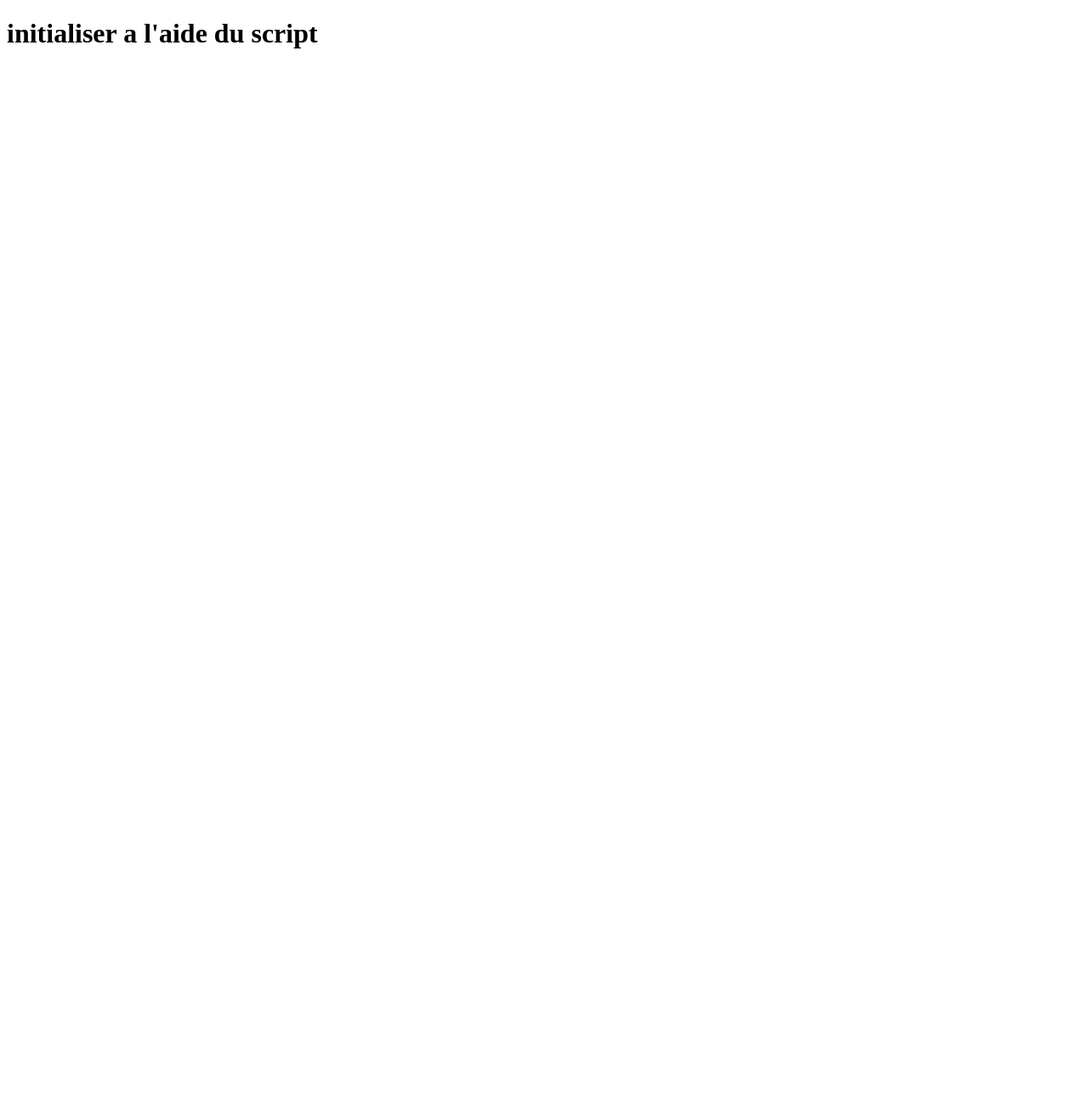
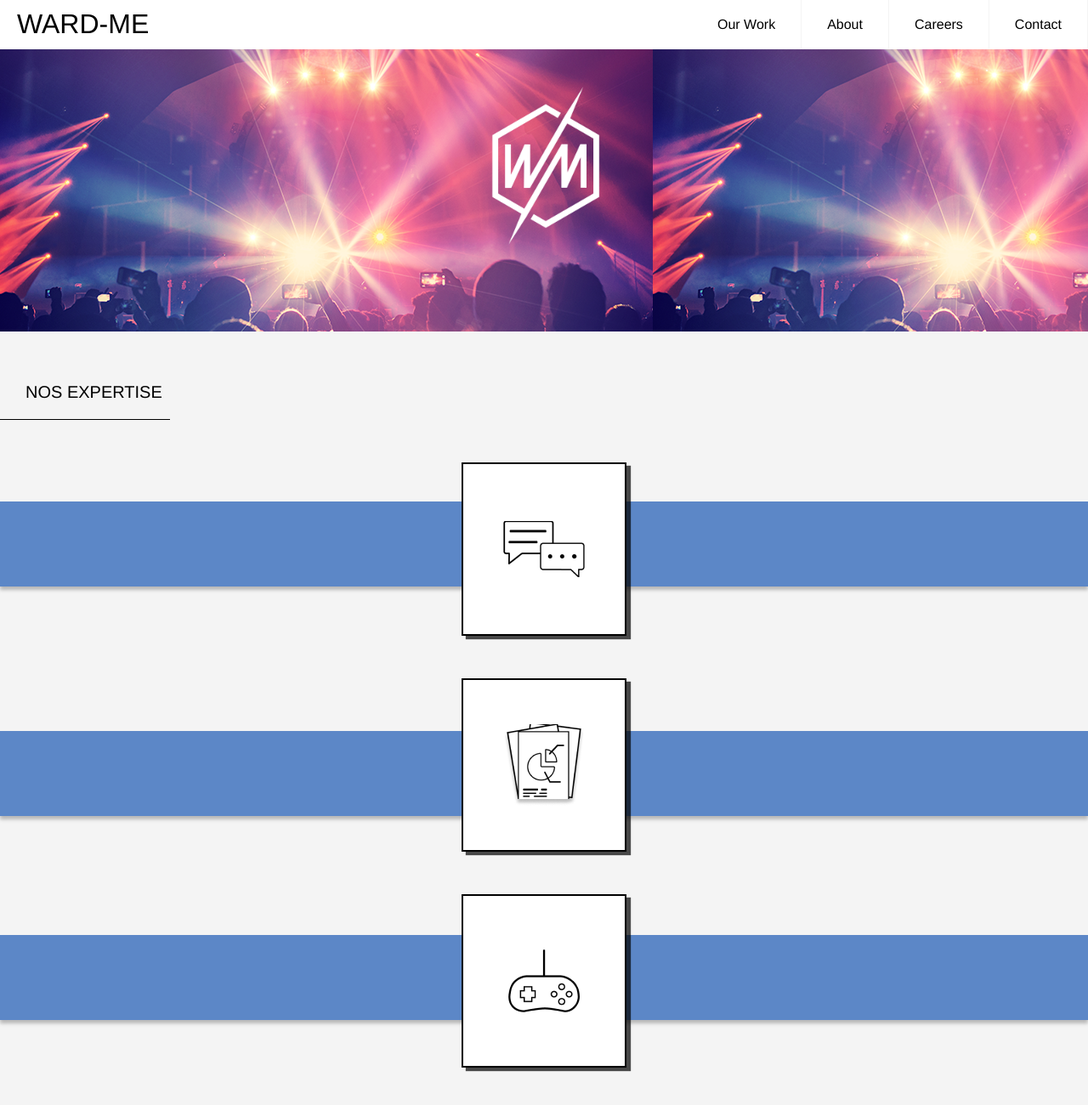
Before and after one commit to hugoborini/ward-me-v3, a website built with Parcel: page src/index.html in a window 1280 px wide. Shown: the whole page at 85% size. Before the commit the page ends 800 px from the top, so only its background shows below. Built offline with nearby package versions, Linux system fonts and the light colour scheme.

Commit message:
add the start

```diff
--- a/src/index.html
+++ b/src/index.html
@@ -8,7 +8,49 @@
     <link rel="stylesheet" href="style/style.scss" />
   </head>
   <body>
-    <h1>initialiser a l'aide du script</h1>
+    <header class="header">
+      <a href="" class="logo">WARD-ME</a>
+      <input class="menu-btn" type="checkbox" id="menu-btn" />
+      <label class="menu-icon" for="menu-btn"
+        ><span class="navicon"></span
+      ></label>
+      <ul class="menu">
+        <li><a href="#work">Our Work</a></li>
+        <li><a href="#about">About</a></li>
+        <li><a href="#careers">Careers</a></li>
+        <li><a href="#contact">Contact</a></li>
+      </ul>
+    </header>
+    <main>
+      <section class="nos-expertise">
+        <section class="first-section">
+          <img
+            class="first-section__image"
+            src="assets/log_wm.png"
+            alt=""
+            srcset=""
+          />
+        </section>
+        <section class="title">
+          <p class="title__txt">NOS EXPERTISE</p>
+          <div class="title__txt--underline"></div>
+        </section>
+        <section class="expertise">
+          <div class="expertise--conseil">
+            <img class="expertise--conseil__image" src="assets/chat.png" />
+          </div>
+          <div class="expertise--conseil">
+            <img class="expertise--conseil__image" src="assets/statistic.png" />
+          </div>
+          <div class="expertise--conseil">
+            <img class="expertise--conseil__image" src="assets/game.png" />
+          </div>
+        </section>
+      </section>
+      <div class="expertise__bg--conseil"></div>
+      <div class="expertise__bg--etude"></div>
+      <div class="expertise__bg--event"></div>
+    </main>
     <script src="js/app.js"></script>
   </body>
 </html>
--- /dev/null
+++ b/src/style/burger.scss
@@ -0,0 +1,139 @@
+body {
+  margin: 0;
+  font-family: Helvetica, sans-serif;
+  background-color: #f4f4f4;
+}
+
+a {
+  color: #000;
+}
+
+/* header */
+
+.header {
+  background-color: #fff;
+  position: fixed;
+  width: 100%;
+  z-index: 3;
+}
+
+.header ul {
+  margin: 0;
+  padding: 0;
+  list-style: none;
+  overflow: hidden;
+  background-color: #fff;
+}
+
+.header li a {
+  display: block;
+  padding: 20px 20px;
+  border-right: 1px solid #f4f4f4;
+  text-decoration: none;
+}
+
+.header li a:hover,
+.header .menu-btn:hover {
+  background-color: #f4f4f4;
+}
+
+.header .logo {
+  display: block;
+  float: left;
+  font-size: 2em;
+  padding: 10px 20px;
+  text-decoration: none;
+}
+
+/* menu */
+
+.header .menu {
+  clear: both;
+  max-height: 0;
+  transition: max-height 0.2s ease-out;
+}
+
+/* menu icon */
+
+.header .menu-icon {
+  cursor: pointer;
+  display: inline-block;
+  float: right;
+  padding: 28px 20px;
+  position: relative;
+  user-select: none;
+}
+
+.header .menu-icon .navicon {
+  background: #333;
+  display: block;
+  height: 2px;
+  position: relative;
+  transition: background 0.2s ease-out;
+  width: 18px;
+}
+
+.header .menu-icon .navicon:before,
+.header .menu-icon .navicon:after {
+  background: #333;
+  content: "";
+  display: block;
+  height: 100%;
+  position: absolute;
+  transition: all 0.2s ease-out;
+  width: 100%;
+}
+
+.header .menu-icon .navicon:before {
+  top: 5px;
+}
+
+.header .menu-icon .navicon:after {
+  top: -5px;
+}
+
+/* menu btn */
+
+.header .menu-btn {
+  display: none;
+}
+
+.header .menu-btn:checked ~ .menu {
+  max-height: 240px;
+}
+
+.header .menu-btn:checked ~ .menu-icon .navicon {
+  background: transparent;
+}
+
+.header .menu-btn:checked ~ .menu-icon .navicon:before {
+  transform: rotate(-45deg);
+}
+
+.header .menu-btn:checked ~ .menu-icon .navicon:after {
+  transform: rotate(45deg);
+}
+
+.header .menu-btn:checked ~ .menu-icon:not(.steps) .navicon:before,
+.header .menu-btn:checked ~ .menu-icon:not(.steps) .navicon:after {
+  top: 0;
+}
+
+/* 48em = 768px */
+
+@media (min-width: 48em) {
+  .header li {
+    float: left;
+  }
+  .header li a {
+    padding: 20px 30px;
+  }
+  .header .menu {
+    clear: none;
+    float: right;
+    max-height: none;
+  }
+  .header .menu-icon {
+    display: none;
+  }
+}
--- a/src/style/style.scss
+++ b/src/style/style.scss
@@ -0,0 +1,85 @@
+@import "../style/burger.scss";
+
+.first-section {
+  display: flex;
+  justify-content: center;
+  align-items: center;
+  width: 100vw;
+  height: 390px;
+  background-image: url("../assets/fond.png");
+}
+
+.first-section__image {
+  width: 300px;
+  height: 300px;
+}
+
+.title {
+  margin-top: 40px;
+  font-size: 20px;
+}
+
+.title__txt {
+  padding-left: 30px;
+}
+.title__txt--underline {
+  width: 200px;
+  height: 1px;
+  background-color: black;
+}
+
+.nos-expertise {
+  display: flex;
+  flex-direction: column;
+}
+.txt_up {
+  z-index: 1;
+  padding-top: 50px;
+}
+.expertise {
+  margin-top: 50px;
+  display: flex;
+  align-items: center;
+  flex-direction: column;
+}
+.expertise--conseil {
+  display: flex;
+  justify-content: center;
+  align-items: center;
+  width: 190px;
+  z-index: 1;
+  margin-bottom: 50px;
+  height: 200px;
+  background-color: white;
+  border: solid 2px black;
+  box-shadow: 5px 4px 1px rgba(0, 0, 0, 0.7);
+}
+
+.expertise__bg--conseil {
+  position: absolute;
+  width: 100vw;
+  height: 100px;
+  top: 590px;
+  z-index: 0;
+  background-color: #5c87c7;
+  box-shadow: 0px 4px 4px rgba(0, 0, 0, 0.25);
+}
+.expertise__bg--etude {
+  position: absolute;
+  width: 100vw;
+  height: 100px;
+  top: 860px;
+  z-index: 0;
+  background-color: #5c87c7;
+  box-shadow: 0px 4px 4px rgba(0, 0, 0, 0.25);
+}
+
+.expertise__bg--event {
+  position: absolute;
+  width: 100vw;
+  height: 100px;
+  top: 1100px;
+  z-index: 0;
+  background-color: #5c87c7;
+  box-shadow: 0px 4px 4px rgba(0, 0, 0, 0.25);
+}
```
Also changed, not shown: package.json (+4 -5 lines), src/assets/chat.png (added), src/assets/fond.png (added), src/assets/game.png (added), src/assets/log_wm.png (added), src/assets/statistic.png (added), 1 other file.
